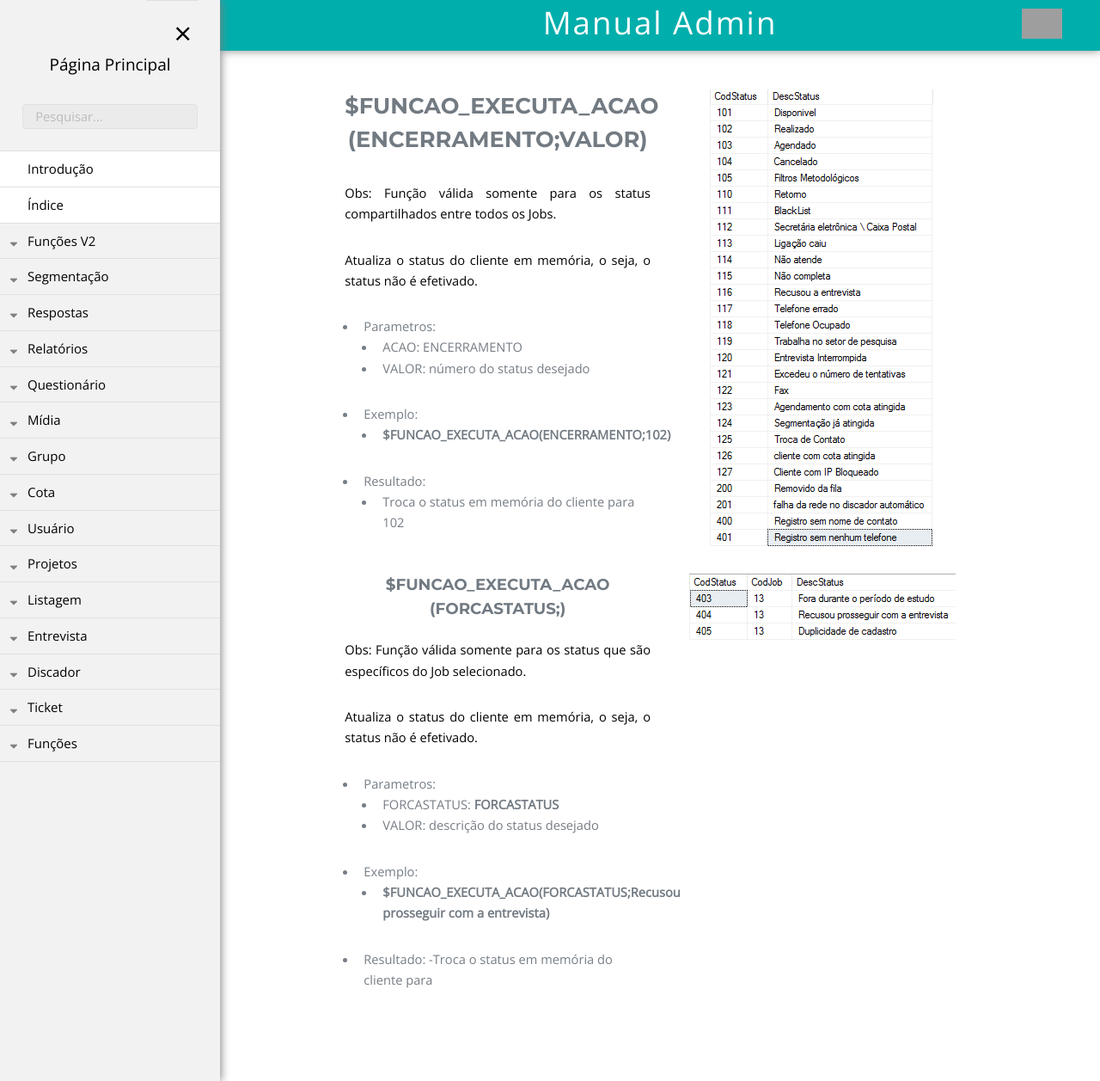
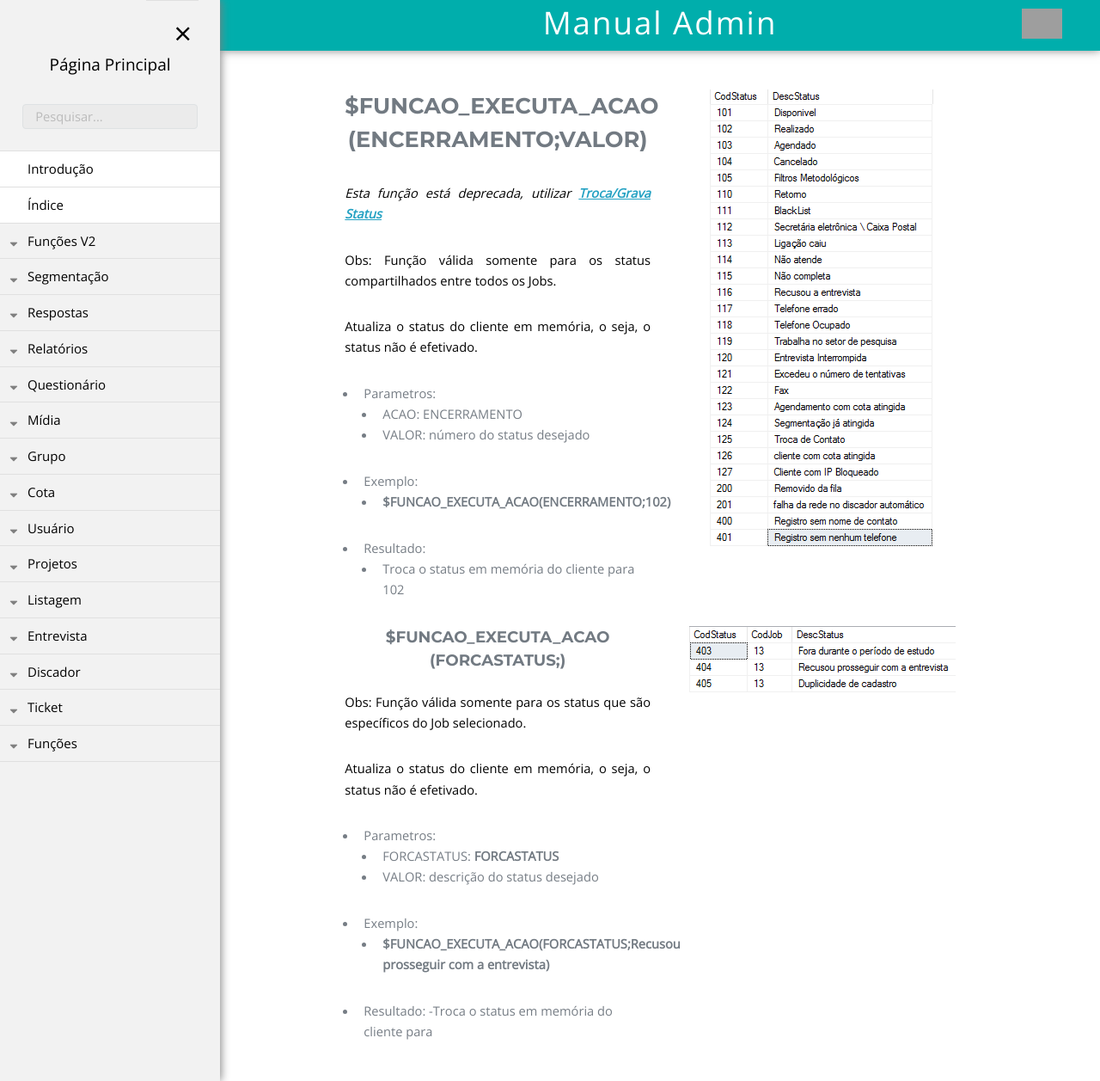
Before and after one commit to rogerio-figueiredo-hsr/hsrtechonline.github.io, a Jekyll site: the page built from _posts/2018-06-15-troca-status-do-cliente.md, in a window 1280 px wide and 1257 px high. Shown: the whole window at 86% size. Built offline with Jekyll 4.4.1, drawn with Linux system fonts in a browser that asks for light colours; grey boxes are pictures that could not be loaded.

Commit message:
Update 2018-06-15-troca-status-do-cliente.md

```diff
--- a/_posts/2018-06-15-troca-status-do-cliente.md
+++ b/_posts/2018-06-15-troca-status-do-cliente.md
@@ -8,6 +8,7 @@
 <div class="row" markdown="1">
 <div class="6u 12u(small)" markdown="1">
 ## $FUNCAO_EXECUTA_ACAO (ENCERRAMENTO;VALOR)
+*Esta função está deprecada, utilizar **<a href="/fastQuestAdmin/funcoesv2/status">Troca/Grava Status</a>***
 
 Obs: Função válida somente para os status compartilhados entre todos os Jobs.
 
```
